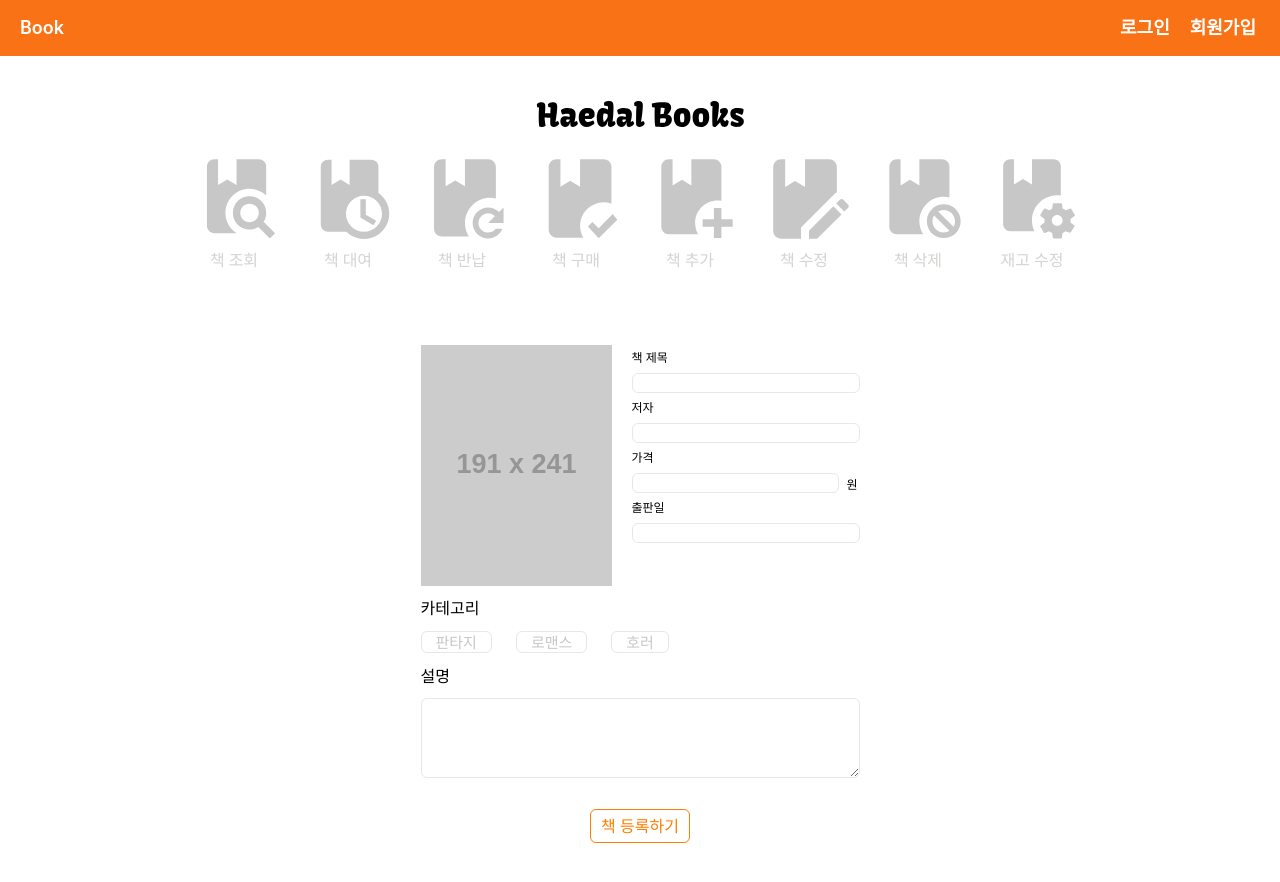
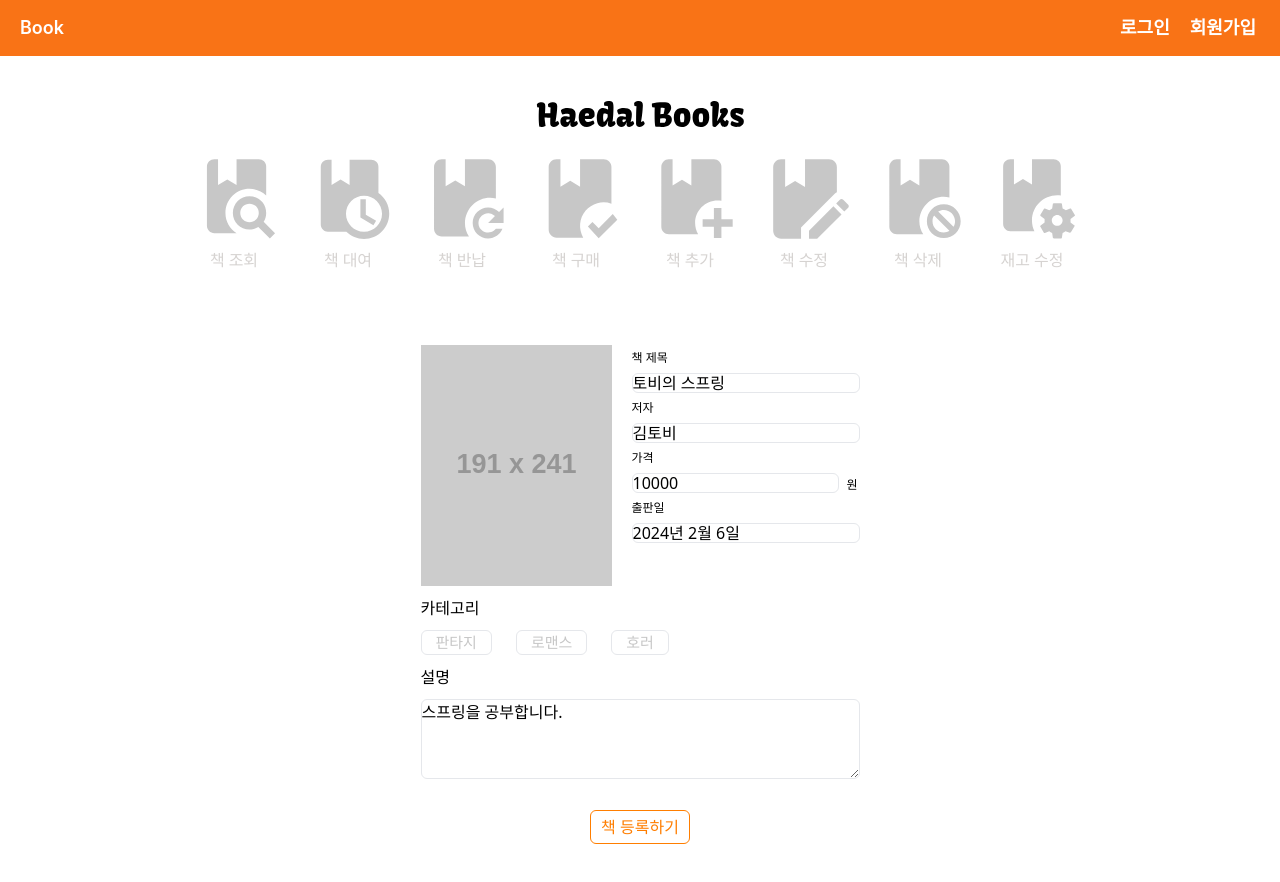
Before and after one commit to Dobbymin/haedal-book, a React (Vite) app: page /book/add in a window 1280 px wide. Shown: the top 882 px of the page. Built offline with nearby package versions, Linux system fonts and the light colour scheme.

Commit message:
[Refactor]: BookInfo 페이지 컴포넌트화(파일나누기전)

```diff
--- a/src/components/common/Buttons/CustomButton.jsx
+++ b/src/components/common/Buttons/ControlBtn.jsx
@@ -1,6 +1,6 @@
 import { Link } from 'react-router-dom';
 
-export const CustonButton = ({ route, children }) => {
+export const ControlBtn = ({ route, children }) => {
 	return (
 		<div className="apply text-center">
 			<Link
--- a/src/components/organisms/BookInfo/BookInfo.jsx
+++ b/src/components/organisms/BookInfo/BookInfo.jsx
@@ -1,18 +1,17 @@
 import { Link } from 'react-router-dom';
-import { CustonButton } from '../../common/Buttons/CustomButton';
-function BookInfo({ type }) {
-	let categoryStyle = 'me-6 text-[15px] px-[14px] border-[1px] rounded-md';
-
+import { ControlBtn } from '../../common/Buttons/ControlBtn';
+function BookImg() {
 	return (
-		<div className="flex justify-center mb-14">
-			<div className="contentsContainer flex-col ">
-				<div className="dataContainer flex">
 		<div className="bookImg mr-[20px]">
 			<img
 				className="self-stretch grow shrink basis-0"
 				src="https://via.placeholder.com/191x241"
 			/>
 		</div>
+	);
+}
+function MetaData({ title, author, price, release }) {
+	return (
 		<div className="metaData">
 			<ul>
 				<li>
@@ -22,6 +21,7 @@ function BookInfo({ type }) {
 						name="title"
 						id="title"
 						className="border-[1px] w-[228px] h-[20px] rounded-md"
+						value={title}
 					/>
 				</li>
 				<li>
@@ -31,6 +31,7 @@ function BookInfo({ type }) {
 						name="title"
 						id="title"
 						className="border-[1px] w-[228px] h-[20px] rounded-md"
+						value={author}
 					/>
 				</li>
 				<li>
@@ -40,6 +41,7 @@ function BookInfo({ type }) {
 						name="title"
 						id="title"
 						className="border-[1px] w-[207px] h-[20px] rounded-md me-2"
+						value={price}
 					/>
 					<span className="text-xs">원</span>
 				</li>
@@ -50,44 +52,65 @@ function BookInfo({ type }) {
 						name="title"
 						id="title"
 						className="border-[1px] w-[228px] h-[20px] rounded-md"
+						value={release}
 					/>
 				</li>
 			</ul>
 		</div>
-				</div>
-				<div className="category">
-					<p className="my-[10px]">카테고리</p>
-
-					<ul className="flex flex-wrap items-center text-[#C7C7C7]">
-						<li>
-							<Link to="#" className={categoryStyle}>
-								판타지
-							</Link>
-						</li>
-						<li>
-							<Link to="#" className={categoryStyle}>
-								로맨스
-							</Link>
-						</li>
-						<li>
-							<Link to="#" className={categoryStyle}>
-								호러
-							</Link>
-						</li>
-					</ul>
-				</div>
-				<div className="description flex-col">
+	);
+}
+function Description({ description }) {
+	return (
+		<>
 			<div className="descriptionLabel">
 				<p className="my-[10px]">설명</p>
 			</div>
 			<textarea
 				name="description"
-						id=""
 				className="w-[439px] h-[80px] border-[1px] rounded-md mb-[30px]"
+				value={description}
 			></textarea>
-					<CustonButton route="#">
+		</>
+	);
+}
+function Category({ categories }) {
+	let categoryStyle = 'me-6 text-[15px] px-[14px] border-[1px] rounded-md';
+
+	return (
+		<div className="category">
+			<p className="my-[10px]">카테고리</p>
+
+			<ul className="flex flex-wrap items-center text-[#C7C7C7]">
+				{categories.map((category, index) => (
+					<li key={index} className={categoryStyle}>
+						<Link to="#">{category}</Link>
+					</li>
+				))}
+			</ul>
+		</div>
+	);
+}
+
+function BookInfo({ type }) {
+	const categories = ['판타지', '로맨스', '호러'];
+	return (
+		<div className="flex justify-center mb-14">
+			<div className="contentsContainer flex-col ">
+				<div className="dataContainer flex">
+					<BookImg />
+					<MetaData
+						title="토비의 스프링"
+						author="김토비"
+						price={10000}
+						release="2024년 2월 6일"
+					/>
+				</div>
+				<Category categories={categories} />
+				<div className="description flex-col">
+					<Description description="스프링을 공부합니다." />
+					<ControlBtn route="#">
 						{type === 'edit' ? '책 수정하기' : '책 등록하기'}
-					</CustonButton>
+					</ControlBtn>
 				</div>
 			</div>
 		</div>
```
Lines whose indentation alone changed are shown as unchanged.
